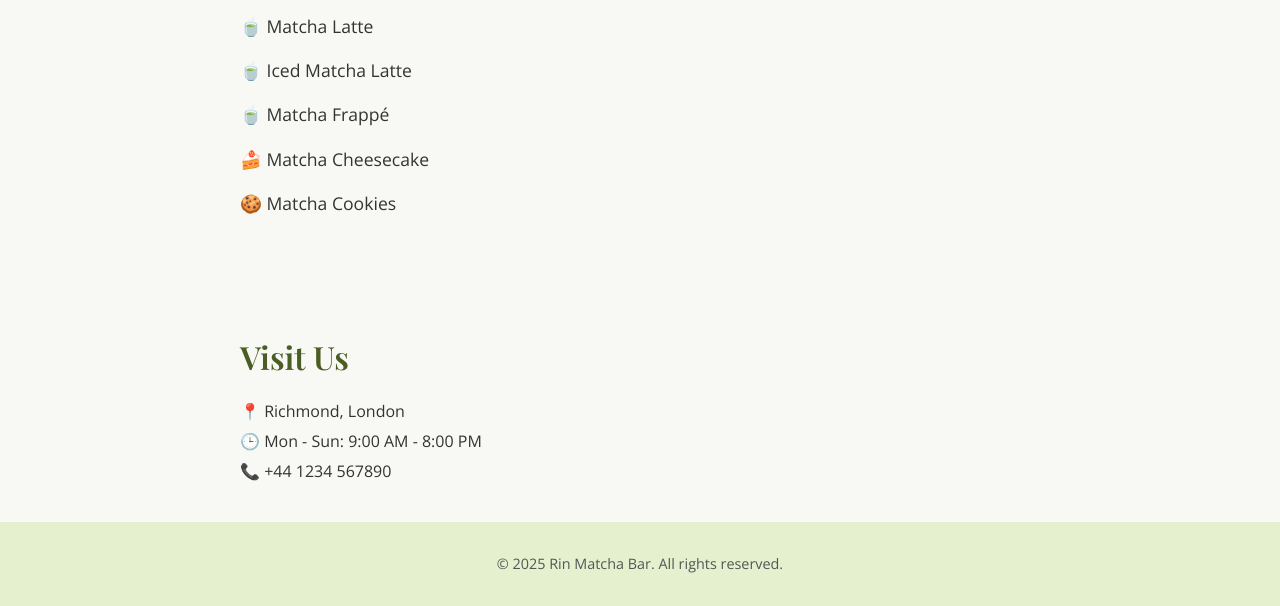
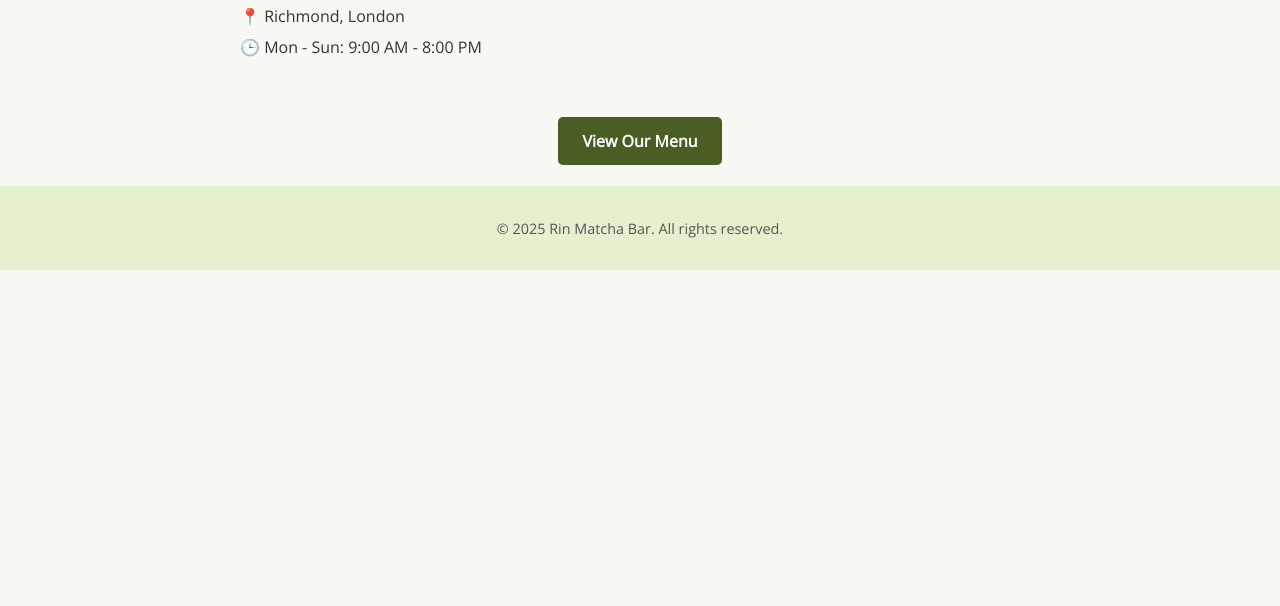
Before and after one commit to nuvixhq/rin-matcha-bar, a plain HTML site: page index.html in a window 1280 px wide. Shown: the part 707-1313 px from the top of the page. After the commit the page ends 977 px from the top, so only its background shows below. Drawn offline with nearby package versions, Linux system fonts and the light colour scheme.

Commit message:
Update index.html

```diff
--- a/index.html
+++ b/index.html
@@ -8,8 +8,8 @@
   <!-- Google Verification -->
   <meta name="google-site-verification" content="nKiEo0lAzK89a7p1r-Jjplh5ky2PdrdAz4ea6e6syu8" />
 
-  <!-- SEO Meta Tags -->
-  <meta name="description" content="Rin Matcha Bar in Richmond, London. Serving premium Japanese matcha drinks and desserts. Visit us for a cozy and authentic matcha experience.">
+  <!-- SEO -->
+  <meta name="description" content="Rin Matcha Bar in Richmond, London. Serving premium Japanese matcha drinks and desserts.">
   <meta name="keywords" content="Matcha, Richmond, London, Japanese Tea, Cafe, Desserts, Rin Matcha Bar">
   <meta name="author" content="Rin Matcha Bar">
 
@@ -36,25 +36,17 @@
     </p>
   </section>
 
-  <!-- Menu Section -->
-  <section class="menu">
-    <h2>Our Menu</h2>
-    <ul>
-      <li>🍵 Matcha Latte</li>
-      <li>🍵 Iced Matcha Latte</li>
-      <li>🍵 Matcha Frappé</li>
-      <li>🍰 Matcha Cheesecake</li>
-      <li>🍪 Matcha Cookies</li>
-    </ul>
-  </section>
-
   <!-- Contact Section -->
   <section class="contact">
     <h2>Visit Us</h2>
     <p>📍 Richmond, London</p>
     <p>🕒 Mon - Sun: 9:00 AM - 8:00 PM</p>
-    <p>📞 +44 1234 567890</p>
   </section>
+
+  <!-- Menu Button -->
+  <div class="menu-button-container">
+    <a href="menu.html" class="menu-button">View Our Menu</a>
+  </div>
 
   <!-- Footer -->
   <footer>
```
